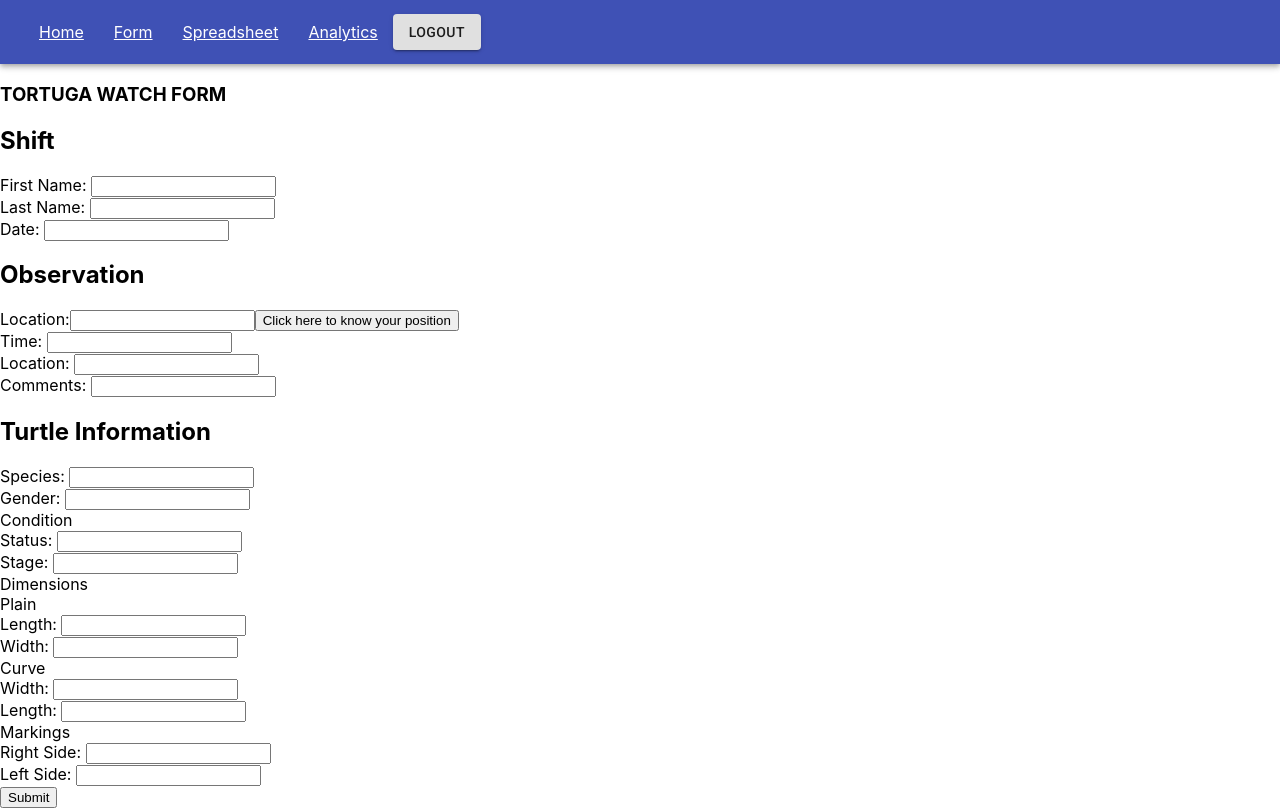
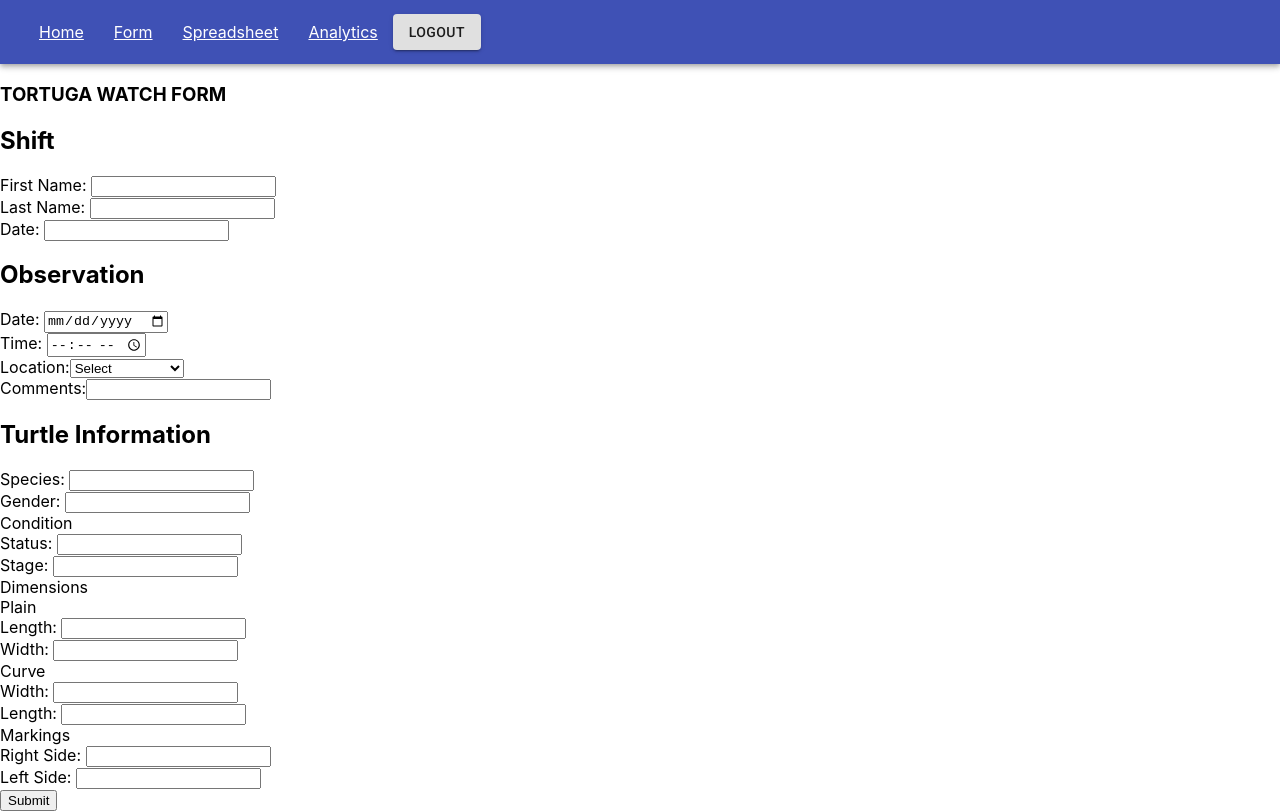
Before and after one commit to CarlosRabid/tortugaspedasi, a React (Create React App) app in the folder tortugaspedasi/: page /form in a window 1280 px wide. Built offline with nearby package versions, Linux system fonts and the light colour scheme.

Commit message:
obs date and time

```diff
--- a/tortugaspedasi/src/Components/Form/ObservationInput.js
+++ b/tortugaspedasi/src/Components/Form/ObservationInput.js
@@ -1,12 +1,45 @@
 import React, { Component } from 'react';
+
+
+let beaches = [
+    {
+        name: "Playa El Toro",
+        latitude: 7.530178,
+        longitude: -80.003034
+    },
+    {
+        name: "Playa El Arenal",
+        latitude: 7.559493,
+        longitude: -80.019275
+    },
+    {
+        name: "Playa Lagarto",
+        latitude: 7.506391,
+        longitude: -79.999284
+    }
+
+
+]
+
 class ObservationInput extends Component {
     constructor(props) {
         super(props);
         this.state = {
+            date: "",
             time: "", // placeholder but editable
-            location: "",  // comes from geolocation, editable
-            comments: "" //free input
+            locationLatitude: "",  // set-up by beach selection
+            locationLongitude: "", // set-up by beach selection
+            comments: "", //free input
+
         }
+    }
+    handleLocation = async (event) => {
+        let currentBeach = event.target.value ? beaches.find(b => b.name === event.target.value) : { latitude: "", longitude: "" }
+        let locationLatitude = { ...this.state.locationLatitude }
+        let locationLongitude = { ...this.state.locationLongitude }
+        locationLatitude = currentBeach.latitude
+        locationLongitude = currentBeach.longitude
+        await this.setState({ locationLatitude, locationLongitude })
     }
 
     handleInput = (event) => {
@@ -16,59 +49,55 @@ class ObservationInput extends Component {
         this.props.addShift(this.state.time, this.state.location, this.state.comments)
     }
 
-    getPosition() {
-        function geoSucess(position) {
-            let geoCoords = {
-                lat: position.coords.latitude,
-                long: position.coords.longitude
-            }
-            alert(`This are your coordinates: - Latitude: ${geoCoords.lat} - Longitude: ${geoCoords.long}`)
-            return (geoCoords)
-        }
-
-        function geoError(errorPosition) {
-            alert("Error - Not position available")
-        }
-
-        const geoOptions = {
-            enableHighAccuracy: true,
-            maximumAge: 0,
-            timeout: 25000
-        }
-
-        if (navigator.geolocation) {
-            navigator.geolocation.getCurrentPosition(geoSucess, geoError, geoOptions);
-            console.log("True")
-        } else {
-            console.log("Geolocation not enable in this device")
-
-        }
+    componentDidMount = () => {
+        this.setState({date: new Date()})
     }
 
+    // getDate2 = () => {
+    //     let currentDate = new Date();
+    //     let date = currentDate.getDate();
+    //     let month = currentDate.getMonth();
+    //     let year = currentDate.getFullYear();
+    //     let monthDateYear = (month + 1) + "/" + date + "/" + year;
+    //     return monthDateYear
+    // }
 
+    // getDate = () => {
+    //     let today = new Date().toLocaleDateString(undefined, {
+    //         day: '2-digit',
+    //         month: '2-digit',
+    //         year: 'numeric'
+    //     })
+    //     return today
+    // }
 
     render() {
-        let input = [{formName:"Time", stateName: "time"}, {formName:"Location", stateName: "location"},{formName:"Comments", stateName: "moonPhase"} ]
+        let date = new Date()
         return (
             <div className="observation-container">
                 <h2>Observation</h2>
-                <div className="observation-component">
-                    <span className="new-observation-1">Location:</span>
-                    <input className="searchInput underline new-observation-2"
-                            name="location" onChange={this.handleInput}></input>
-                    <button id="button" onClick={this.getPosition}>Click here to know your position</button>
 
-                </div>
-                <div className="observation-component">
-                    {input.map((i) => <div className="new-observation-grid">
-                        <span className="new-observation-1"> {i.formName}: </span>
-                        <input className="searchInput underline new-observation-2"
-                            name={i.stateName} onChange={this.handleInput}></input>
-
-                    </div>
-                    )}
+                <form >
+                    <div>Date: <input type="date" name="date" onChange={this.handleInput} value={this.getdate} ></input></div>
+                    <div>Time: <input type="time" name="time" onChange={this.handleInput}></input></div>
+                </form>
 
 
+                <div className="observation-component">
+                    <div>
+                        <span>Location:</span>
+                        <select onChangeCapture={this.handleLocation}>
+                            <option value="" >Select</option>
+                            <option value="Playa El Arenal"  >Playa El Arenal</option>
+                            <option value="Playa El Toro" >Playa El Toro</option>
+                            <option value="Playa Lagarto" >Playa Lagarto</option>
+                        </select>
+                    </div>
+                </div>
+
+                <div className="observation-component">Comments:
+                <input className="searchInput-observationInput"
+                        name="comments" onChange={this.handleInput}></input>
                 </div>
             </div>
         );
```
